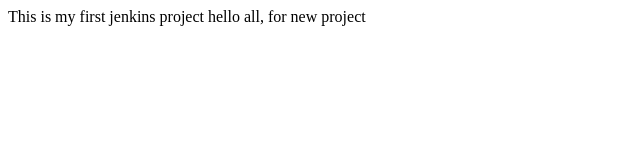
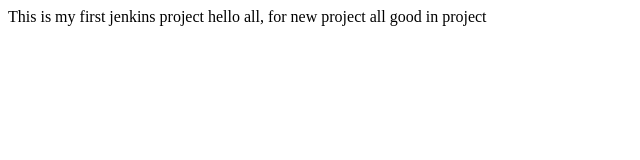
Before and after one commit to nitinraj-saini/project1, a plain HTML site: page index.html in a window 1280 px wide. Shown: the whole page, without its empty margins (0-640 px from the left). Drawn offline with Linux system fonts and the light colour scheme.

Commit message:
commit by nrs

```diff
--- a/index.html
+++ b/index.html
@@ -3,5 +3,6 @@
 This is my first jenkins project
 
 hello all, for new project
+all good in project
 </body>
 </html>
```
